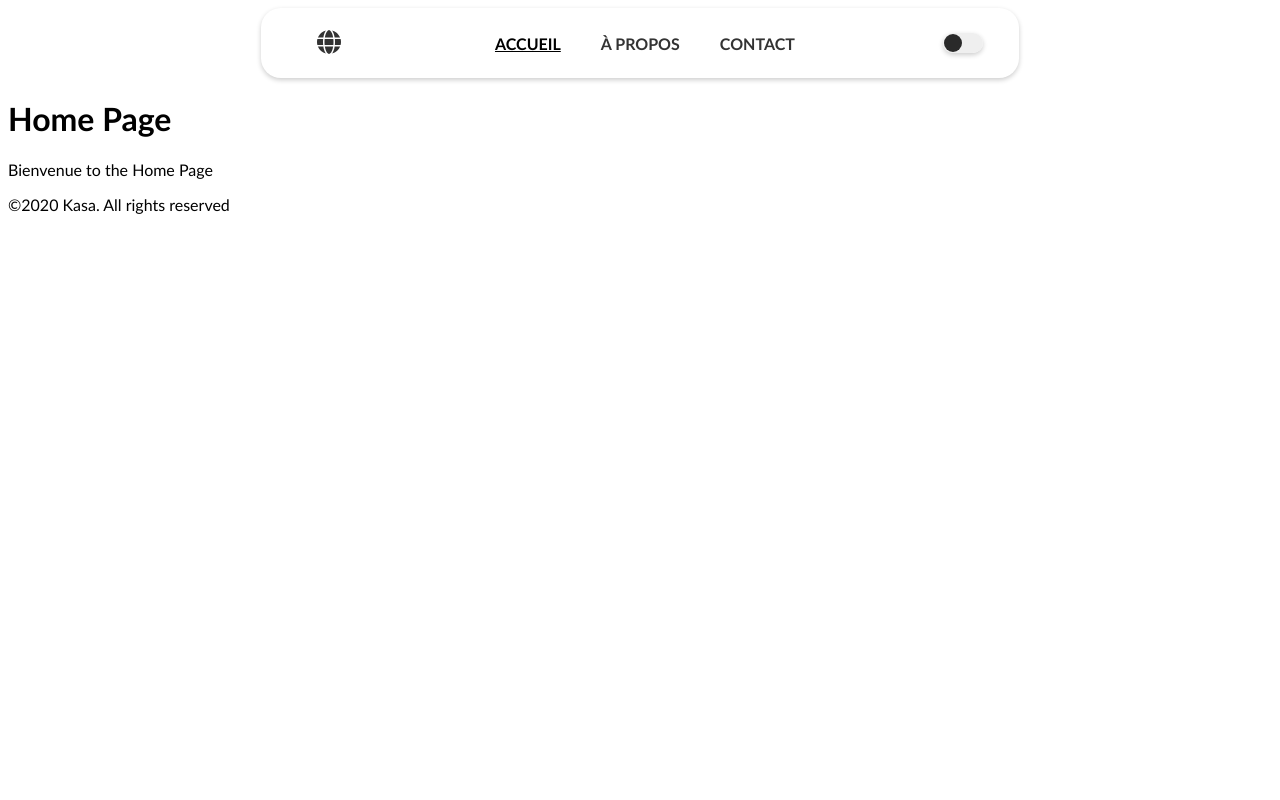
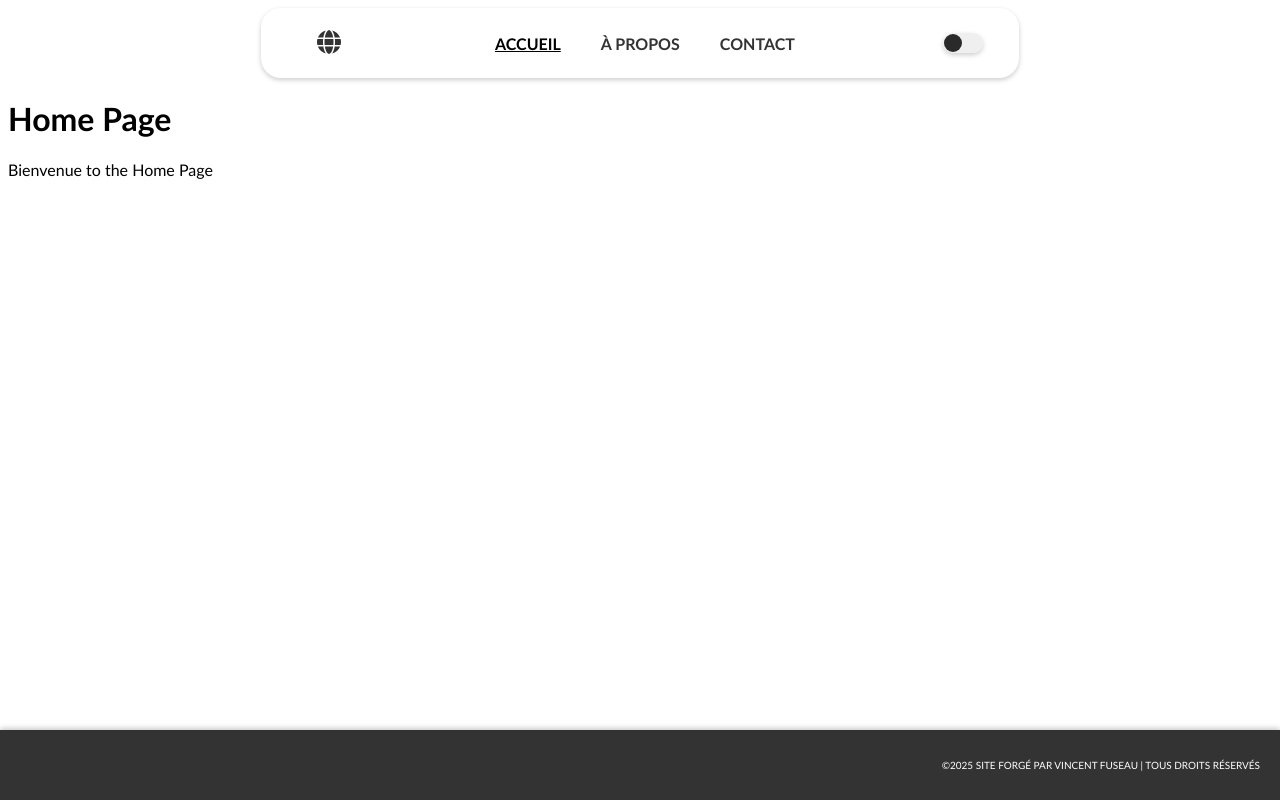
Before and after one commit to Vinny031/OPENCLASSROOMS_P8, a React (Vite) app: page / in a window 1280 px wide. Built offline with nearby package versions, Linux system fonts and the light colour scheme.

Commit message:
Ajout de la partie footer et modification du style via scss. Ajout du scss au main.scss.

```diff
--- a/index.html
+++ b/index.html
@@ -4,7 +4,7 @@
     <meta charset="UTF-8" />
     <link rel="icon" type="image/svg+xml" href="/LOGO.svg" />
     <meta name="viewport" content="width=device-width, initial-scale=1.0" />
-    <title>V/F - Portfolio</title>
+    <title>Vincent Fuseau</title>
   </head>
   <body>
     <div id="root"></div>
--- a/src/components/Footer/index.jsx
+++ b/src/components/Footer/index.jsx
@@ -1,7 +1,7 @@
 const Footer = () => {
     return (
-      <footer>
-        <p>©2020 Kasa. All {"\n"}rights reserved</p>
+      <footer className="footer">
+        <p>©2025 Site forgé par Vincent Fuseau | Tous droits réservés</p>
       </footer>
     );
   }
--- a/src/pages/Error/index.jsx
+++ b/src/pages/Error/index.jsx
@@ -7,7 +7,7 @@ import { Link } from 'react-router-dom'
 
 const Error = () => {
     useEffect(() => {
-    document.title = "Erreur | VF Portfolio";
+    document.title = "Vincent Fuseau | Erreur";
   }, []);
 
     return (
--- a/src/pages/Home/index.jsx
+++ b/src/pages/Home/index.jsx
@@ -4,7 +4,7 @@ import { useEffect } from "react"
 
 const Home = () => {
     useEffect(() => {
-        document.title = "Accueil | VF Portfolio";
+        document.title = "Vincent Fuseau | Accueil";
      }, []);
 
     return (
--- a/src/styles/components/footer.scss
+++ b/src/styles/components/footer.scss
@@ -0,0 +1,25 @@
+$footer-bg: #333;
+$text-color: #fff;
+$font-family: "Gill Sans", sans-serif;
+
+.footer {
+  background-color: $footer-bg;
+  color: $text-color;
+  font-family: $font-family;
+  text-align: right;
+  position: fixed;
+  bottom: 0;
+  left: 0;
+  width: 100%;
+  height: 70px;
+  box-shadow: 0 -2px 5px rgba(0, 0, 0, 0.2);
+  display: flex;
+  justify-content: right;
+  align-items: center;
+
+  p {
+    margin: 0 20px;
+    text-transform: uppercase;
+    font-size: 10px;
+  }
+}
--- a/src/styles/pages/home.scss
+++ b/src/styles/pages/home.scss
@@ -1 +1,2 @@
 @use '@/styles/components/header.scss' as*;
+@use '@/styles/components/footer.scss' as*;
```
